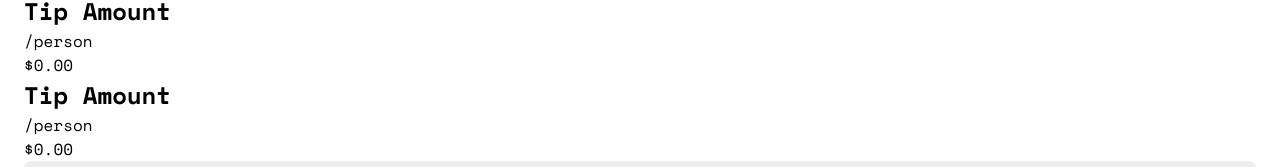
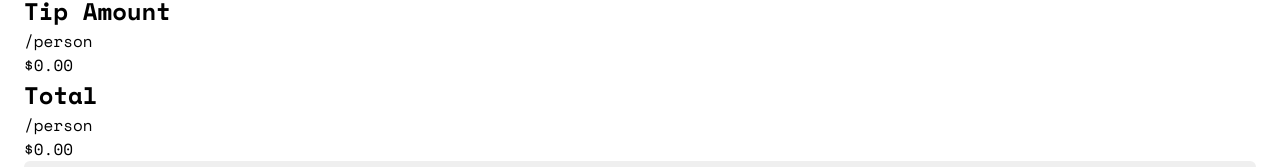
Before and after one commit to RhodyArthur/tips-calculator, an Angular app: page / in a window 1280 px wide. Shown: the part 676-843 px from the top of the page. Built offline with nearby package versions, Linux system fonts and the light colour scheme; a web font is replaced by a local one.

Commit message:
feat: calculate tip value

```diff
--- a/src/app/components/display-card/display-card.component.html
+++ b/src/app/components/display-card/display-card.component.html
@@ -7,18 +7,18 @@
                 <p>/person</p>
             </div>
             <div class="right-section">
-                <p>$0.00</p>
+                <p>{{amountByPerson() | currency}}</p>
             </div>
 
         </div>
 
         <div class="row">
             <div class="left-section">
-                <h2>Tip Amount</h2>
+                <h2>Total</h2>
                 <p>/person</p>
             </div>
             <div class="right-section">
-                <p>$0.00</p>
+                <p>{{totalAmount() | currency}}</p>
             </div>
 
         </div>
--- a/src/app/components/display-card/display-card.component.ts
+++ b/src/app/components/display-card/display-card.component.ts
@@ -1,13 +1,16 @@
-import { Component } from '@angular/core';
+import { Component, computed, input } from '@angular/core';
 import { ButtonComponent } from "../common/button/button.component";
+import { CurrencyPipe } from '@angular/common';
 
 @Component({
   selector: 'app-display-card',
   standalone: true,
-  imports: [ButtonComponent],
+  imports: [ButtonComponent, CurrencyPipe],
   templateUrl: './display-card.component.html',
   styleUrl: './display-card.component.sass'
 })
 export class DisplayCardComponent {
+  amountByPerson = input<number>();
+  totalAmount = input<number>();
 
 }
--- a/src/app/components/home/home.component.html
+++ b/src/app/components/home/home.component.html
@@ -1,4 +1,4 @@
 <main>
-    <app-input-card (tipAmount)="getTip($event)" (setBill)="getBillAmount($event)"/>
-    <app-display-card/>
+    <app-input-card (tipAmount)="getTip($event)" (setBill)="getBillAmount($event)" (setNumOfPeople)="getNumOfPeople($event)"/>
+    <app-display-card [amountByPerson]="amountPerPersonIncludingTip()" [totalAmount]="totalAmount()"/>
 </main>
--- a/src/app/components/home/home.component.ts
+++ b/src/app/components/home/home.component.ts
@@ -28,4 +28,6 @@ export class HomeComponent {
   }
 
   amountPerPerson = computed(() => this.billAmount()/this.persons())
+  amountPerPersonIncludingTip = computed(() => this.amountPerPerson() *  (this.selectedTipAmount()/100))
+  totalAmount = computed(() => this.amountPerPerson() + this.amountPerPersonIncludingTip())
 }
--- a/src/app/components/input-card/input-card.component.html
+++ b/src/app/components/input-card/input-card.component.html
@@ -19,6 +19,6 @@
 
     <div class="input-field">
         <label for="people">Number of People</label>
-        <input type="number" name="people" id="people" [(ngModel)]="numberOfPeople">
+        <input type="number" name="people" id="people" [(ngModel)]="numberOfPeople" (change)="onSetPeople(numberOfPeople())">
     </div>
 </main>
```
Also changed, not shown: src/app/components/input-card/input-card.component.ts (indentation only).
